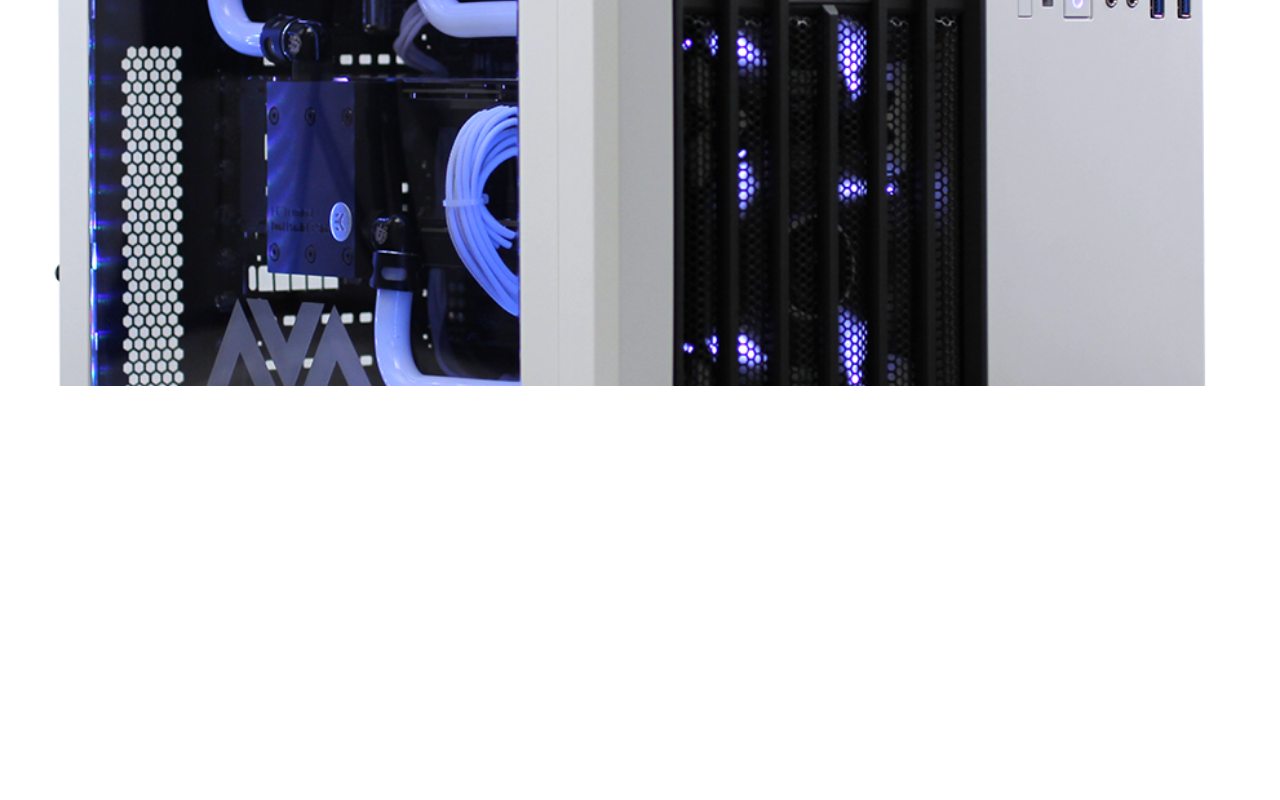
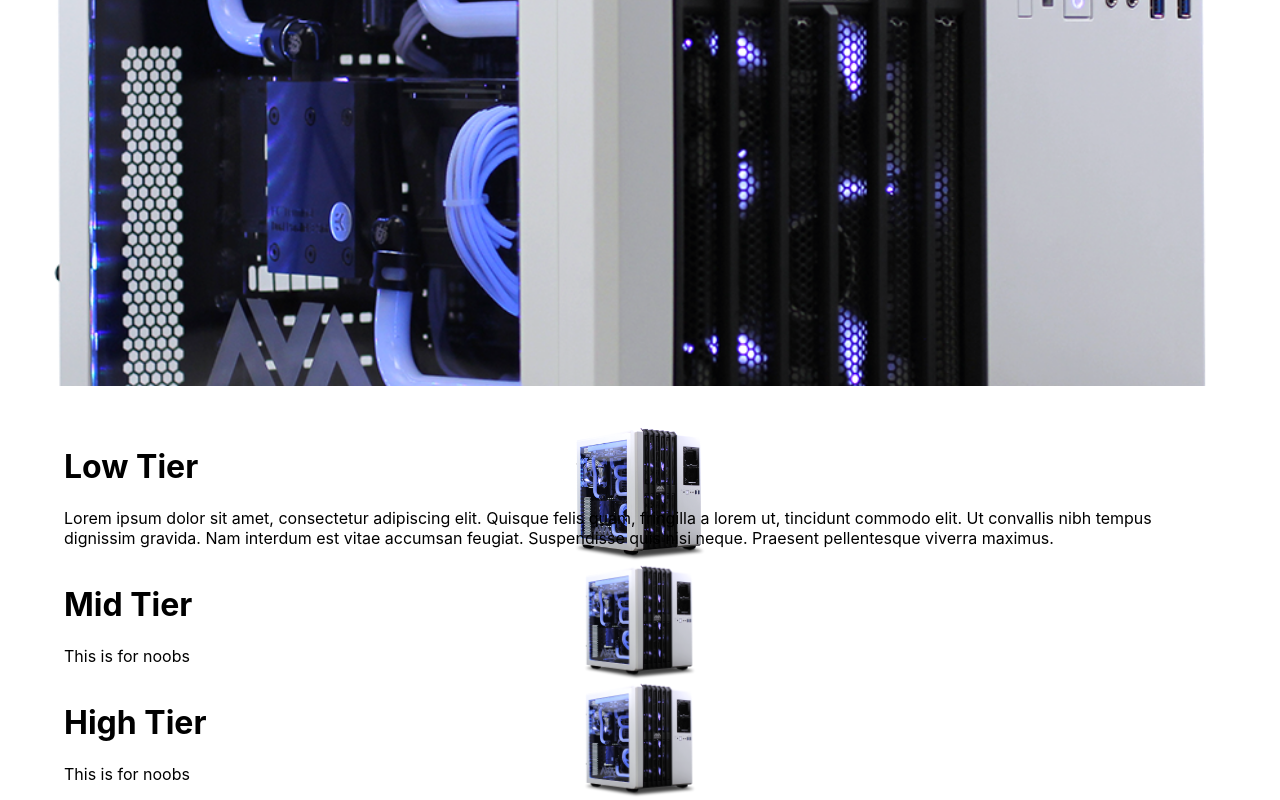
Before and after one commit to myin1/React-Projects-PC-Building, a React (Create React App) app in the folder pc-build/: page /PCBuilds in a window 1280 px wide. Shown: the part 454-1254 px from the top of the page. Before the commit the page ends 920 px from the top, so only its background shows below. Built offline with nearby package versions, Linux system fonts and the light colour scheme.

Commit message:
added component for tier list in prebuilt pc page

```diff
--- /dev/null
+++ b/pc-build/src/components/content/TierList.jsx
@@ -0,0 +1,21 @@
+import Grid from "@mui/material/Grid";
+
+export default function TierList(props) {
+  return (
+    <Grid
+      item
+      xs={props.len}
+      lg={12}
+      sx={{
+        backgroundImage: `url(${props.image})`,
+        backgroundSize: "contain",
+        backgroundRepeat: "no-repeat",
+        backgroundPosition: "center",
+        height: "550px",
+      }}
+    >
+      <h1>{props.title}</h1>
+      <p>{props.description}</p>
+    </Grid>
+  );
+}
--- a/pc-build/src/pages/Prebuilt.jsx
+++ b/pc-build/src/pages/Prebuilt.jsx
@@ -1,11 +1,44 @@
 import HeaderBanner from "../components/content/HeaderBanner";
+import TierList from "../components/content/TierList";
+import Grid from "@mui/material/Grid";
+import { Container } from "@mui/system";
 
 import Avalanche from "../assets/images/Avalanche_Hardline_Liquid_Cooled_Gaming_PC.png";
 
 export default function PreBuilt() {
   return (
     <div>
-      <HeaderBanner background={Avalanche} />
+      <div>
+        <HeaderBanner background={Avalanche} />
+      </div>
+      <div>
+        <Container>
+          <Grid container mt={5}>
+            <TierList
+              image={Avalanche}
+              len={4}
+              title="Low Tier"
+              description="Lorem ipsum dolor sit amet, consectetur adipiscing elit. Quisque
+                felis quam, fringilla a lorem ut, tincidunt commodo elit. Ut
+                convallis nibh tempus dignissim gravida. Nam interdum est vitae
+                accumsan feugiat. Suspendisse quis nisi neque. Praesent
+                pellentesque viverra maximus."
+            />
+            <TierList
+              image={Avalanche}
+              len={4}
+              title="Mid Tier"
+              description="This is for noobs"
+            />
+            <TierList
+              image={Avalanche}
+              len={4}
+              title="High Tier"
+              description="This is for noobs"
+            />
+          </Grid>
+        </Container>
+      </div>
     </div>
   );
 }
```
